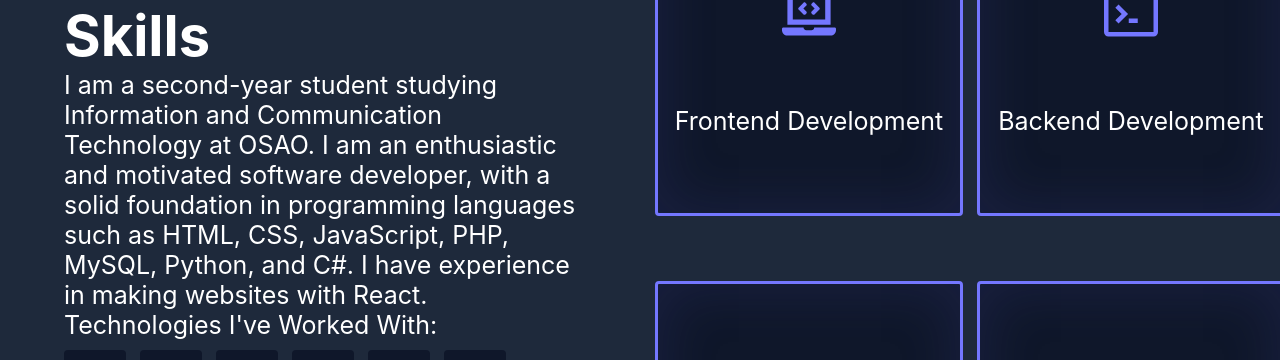
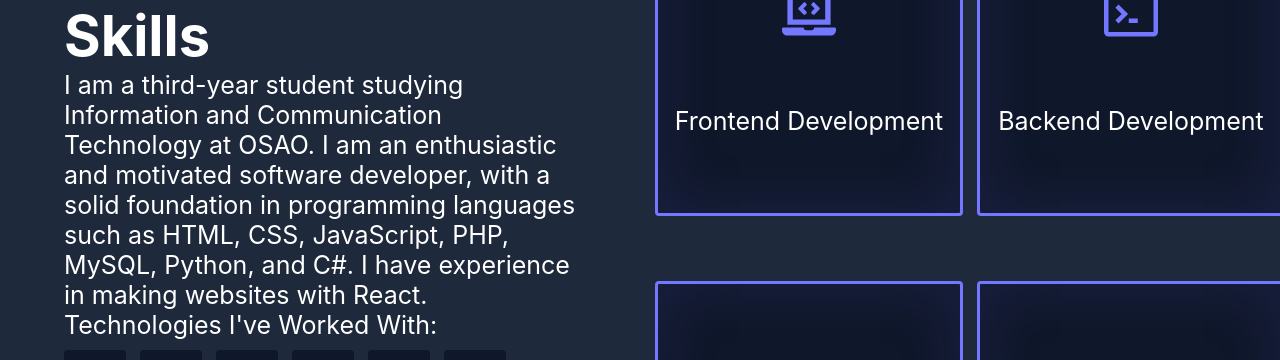
Before and after one commit to WaterProofComputer/portfolio2024, a React (Create React App) app: page / in a window 1280 px wide. Shown: the part 793-1153 px from the top of the page. Built offline with nearby package versions, Linux system fonts and the light colour scheme.

Commit message:
Update skills.js

```diff
--- a/src/Components/Skills/skills.js
+++ b/src/Components/Skills/skills.js
@@ -25,7 +25,7 @@ function Skills() {
                     <h1 className='skills-header-text'>Skills</h1>
                     </div>
                     <div className='skills-text-container'>
-                    <p className='skill-text'>I am a second-year student studying
+                    <p className='skill-text'>I am a third-year student studying
                     Information and Communication Technology
                     at OSAO. I am an enthusiastic and motivated
                     software developer, with a solid foundation in
```
